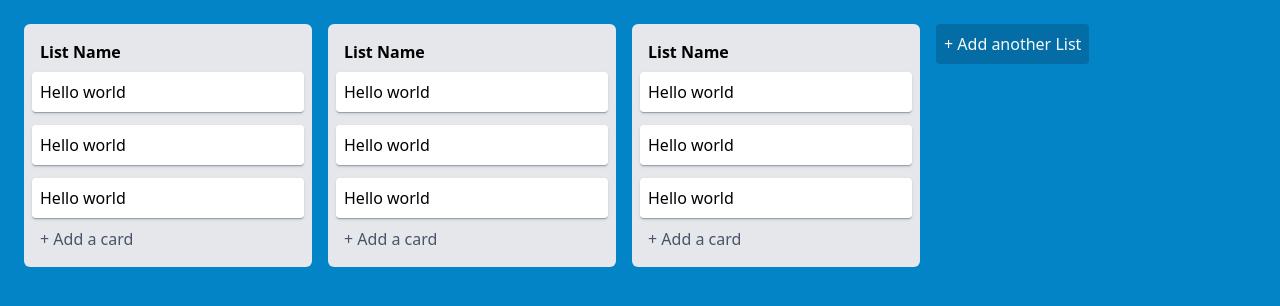
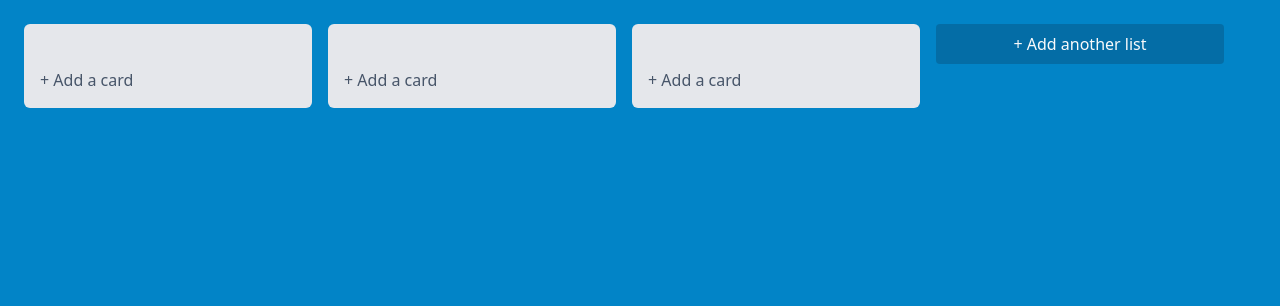
Before and after one commit to ravish0007/trello-clone, a React (Create React App) app: page / in a window 1280 px wide. Shown: the top 306 px of the page. Built offline with nearby package versions, Linux system fonts and the light colour scheme.

Commit message:
Add state to List

```diff
--- a/src/components/List.js
+++ b/src/components/List.js
@@ -1,16 +1,22 @@
+import { useState } from 'react'
+
 import Card from './Card'
 import CardInput from './CardInput'
 
-export default function List () {
+export default function List ({ list }) {
+  const [cards, setCard] = useState([])
+
+  function addCard (cardname) {
+    setCard((cards) => [...cards, cardname])
+  }
+
   return (
-    <div draggable className='w-72 bg-gray-200 shrink-0 rounded-md p-2'>
-      <p className='font-[550] font-sans p-2'> List Name </p>
+    <div draggable className='w-72 h-fit space-y-3 bg-gray-200 shrink-0 rounded-md p-2'>
+      <p className='font-[550] font-sans p-2'> {list}  </p>
       <div className='space-y-3 rounded-md'>
-        <Card />
-        <Card />
-        <Card />
+        {cards.map(card => <Card card={card} />)}
       </div>
-      <CardInput />
+      <CardInput addCard={addCard} />
     </div>
   )
 }
--- a/src/components/ListInput.js
+++ b/src/components/ListInput.js
@@ -1,8 +1,56 @@
 
-export default function CardInput () {
+import { useState, useEffect } from 'react'
+import { VscChromeClose } from 'react-icons/vsc'
+
+export default function ListInput ({ addList }) {
+  const [isEdit, setEdit] = useState(false)
+  const [listname, setListname] = useState('')
+
+  function handleAddList () {
+    addList(listname)
+    setListname('')
+    // setEdit(false)
+  }
+
+  if (isEdit) {
+    return (
+      <div className='w-72 shrink-0 space-y-1 h-fit bg-gray-200 p-2 font-normal rounded'>
+        <input
+          onChange={(e) => setListname(e.target.value)}
+          value={listname}
+          className='px-px w-full text-black border-2 border-transparent rounded-sm focus:border-sky-600 focus:outline-none focus:rounded-sm'
+          placeholder='Enter list title...'
+          autoFocus
+          onKeyUp={(e) => {
+            if (e.keyCode === 13) handleAddList()
+          }}
+        />
+
+        <div className='space-x-2'>
+          <button
+            className='py-2 px-4 text-gray-50 border-2 rounded-md bg-sky-600 hover:bg-sky-700'
+            onClick={handleAddList}
+          >
+            Add list
+          </button>
+
+          <VscChromeClose
+            className='button'
+            size='1.6rem'
+            onClick={() => setEdit(false)}
+          />
+        </div>
+
+      </div>
+    )
+  }
+
   return (
-    <div className='h-fit text-gray-50 bg-sky-800/50 p-2 font-normal rounded hover:bg-sky-800'>
-      <p>+ Add another List</p>
-    </div>
+    <button
+      className='shrink-0 w-72 h-fit text-gray-50 bg-sky-800/50 p-2 font-normal rounded hover:bg-sky-800'
+      onClick={() => setEdit(true)}
+    >
+      <p>+ Add another list</p>
+    </button>
   )
 }
```
